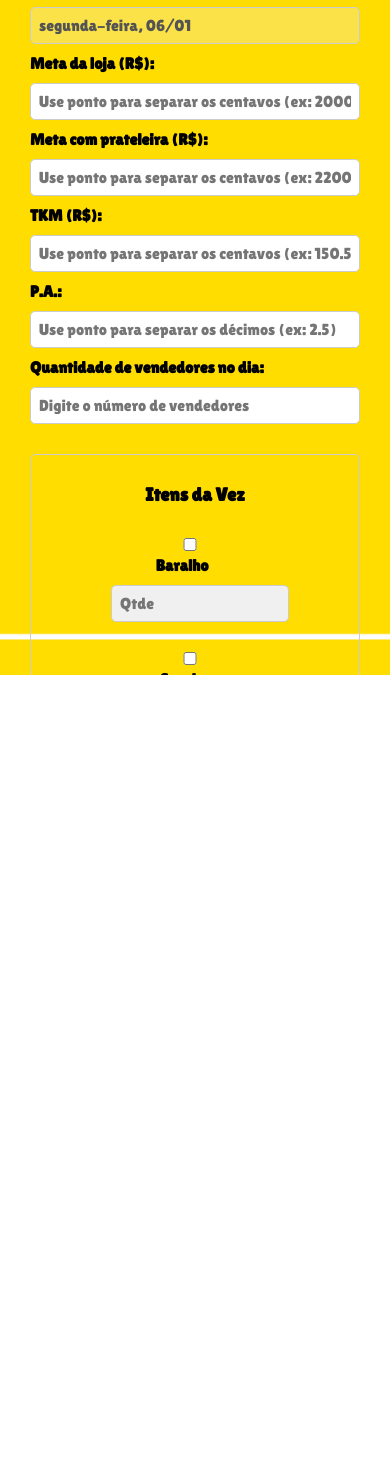
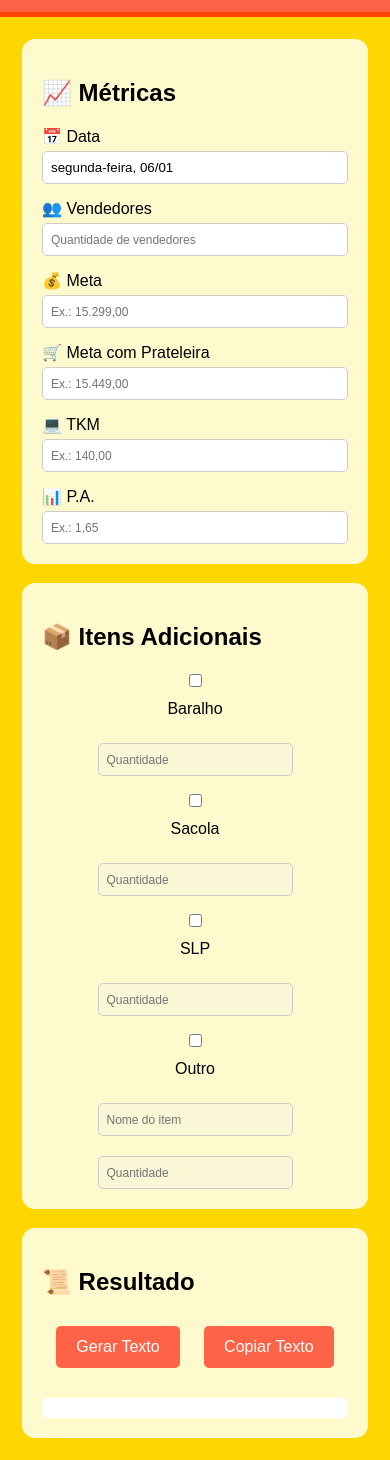
Before and after one commit to dualsgo/objetivosdodia, a plain HTML site: page index.html in a window 390 px wide. Shown: the part 169-1629 px from the top of the page. Before the commit the page ends 844 px from the top, so only its background shows below. Drawn offline with Linux system fonts and the light colour scheme.

Commit message:
Melhorias
Versão 2.0

```diff
--- a/index.html
+++ b/index.html
@@ -1,384 +1,295 @@
 <!DOCTYPE html>
-<html lang="en">
-
+<html lang="pt-BR">
 <head>
   <meta charset="UTF-8">
-    <meta name="viewport" content="width=device-width, initial-scale=1.0, maximum-scale=1.0">
+  <meta name="viewport" content="width=device-width, initial-scale=1.0">
   <title>Gerador de Texto - Objetivos do Dia</title>
   <style>
-        @import url('https://fonts.googleapis.com/css2?family=Lilita+One&display=swap');
-
+    /* Estilo global */
     body {
-            font-family: 'Lilita One', cursive;
+      font-family: 'Lilita One', sans-serif;
       margin: 0;
       padding: 0;
-            display: flex;
-            flex-direction: column;
-            height: 100vh;
-            background: url(./APRESENTACAO-TEMPLATE-RH-1.png) no-repeat center center fixed;
-            background-size: cover;
+      background-color: #FFD700; /* Fundo amarelo */
+    }
+
+    header {
+      text-align: center;
+      background-color: #FF6347;
+      color: white;
+      padding: 20px;
+      border-bottom: 5px solid #FF4500;
+    }
+
+    header h1 {
+      margin: 0;
+      font-size: 2rem;
+    }
+
+    header p {
+      margin: 10px 0 0;
+      font-size: 1rem;
     }
 
     .container {
-            display: flex;
-            flex: 1;
-            flex-direction: column;
-            padding: 10px;
-            overflow: auto;
+      display: grid;
+      grid-template-columns: 25% 25% 50%;
+      gap: 20px;
+      padding: 20px;
+      max-width: 1200px;
+      margin: auto;
     }
 
-        .content {
+    /* Estilo dos grids */
+    .metricas, .itens-adicionais, .resultado {
+      background-color: #FFFACD;
+      padding: 20px;
+      border-radius: 15px;
+      border: 2px solid #FFD700;
+    }
+
+    .metricas-grid, .itens-grid {
+      display: grid;
+      gap: 15px;
+    }
+
+    .metricas-grid div, .itens-grid .item {
       display: flex;
       flex-direction: column;
-            flex: 1;
-            padding: 10px;
-            box-sizing: border-box;
-
     }
 
-        .inputs,
-        .output {
-            margin: 0 auto;
-            width: 100%;
-            padding: 10px;
-            box-sizing: border-box;
-
+    .item {
+      display: grid;
+      grid-template-columns: auto 1fr;
+      align-items: center;
+      gap: 10px;
     }
 
-        h1,
-        h3 {
-            text-align: center;
-
-        }
-
-        @media (min-width: 768px) {
-            .content {
-                flex-direction: row;
-                justify-content: space-between;
-
-            }
-
-            .inputs,
-            .output {
-                width: 50%;
-                padding: 20px;
-                box-sizing: border-box;
-
-            }
+    .item input[type="number"],
+    #outro-nome {
+      grid-column: 1 / 3;
+      margin-top: 10px;
     }
 
     label {
-            font-weight: bold;
-
+      margin-bottom: 5px;
     }
 
-        input,
-        textarea,
-        button {
-            font-family: 'Lilita One', cursive;
-            width: 100%;
-            margin: 10px 0;
+    input {
       padding: 8px;
-            box-sizing: border-box;
       border: 1px solid #ccc;
       border-radius: 5px;
-            font-size: 16px;
+    }
 
+    input::placeholder {
+      font-size: 0.9em;
+    }
+
+    /* Botões */
+    .botoes {
+      text-align: center;
+      margin-top: 20px;
     }
 
     button {
-            background-color: #4CAF50;
+      margin: 10px;
+      padding: 12px 20px;
+      border: none;
+      border-radius: 5px;
+      cursor: pointer;
+      background-color: #FF6347;
       color: white;
-            border: none;
-            cursor: pointer;
-
+      font-size: 1rem;
     }
 
     button:hover {
-            background-color: #45a049;
+      background-color: #FF4500;
     }
 
-        textarea {
-            resize: none;
+    /* Resultado */
+    #resultado-detalhes {
+      margin-top: 20px;
+      background-color: #fff;
+      padding: 10px;
+      border-radius: 5px;
+      white-space: pre-line;
+      font-size: 1rem;
     }
 
-        .copy-button {
+    #mensagem {
       margin-top: 10px;
-            background-color: #008CBA;
+      color: #FF4500;
+      text-align: center;
+      font-weight: bold;
     }
 
-        .copy-button:hover {
-            background-color: #007BB5;
-        }
-
-        .item-section {
-            display: flex;
-            flex-direction: column;
-            align-items: center;
-            padding: 10px;
-            border: 1px solid #ccc;
-            border-radius: 5px;
-            margin-top: 20px;
-        }
-
-        .item-row {
-            display: flex;
-            align-items: center;
-            margin: 5px 0;
-        }
-
-        .item-row label {
-            margin-right: 10px;
-        }
-
-        .item-row input[type="number"] {
-            width: 60px;
-            margin-left: 10px;
-        }
-
-        .item-row input[type="number"]:disabled {
-            background-color: #f0f0f0;
-        }
-
-        .item-row input[type="text"] {
-            width: 100%;
-            margin-right: 10px;
-        }
-
-        .item-row input[type="text"]:disabled {
-            background-color: #f0f0f0;
-        }
-
-        .item-row input[type="checkbox"] {
-            margin-right: 10px;
-        }
-
-        .item-row input[type="checkbox"]:disabled {
-            cursor: not-allowed;
-        }
-
-        .item-row input[type="checkbox"]:checked+input[type="number"] {
-            background-color: #f0f0f0;
-        }
-
-        .item-row input[type="checkbox"]:checked+input[type="number"]:disabled {
-            background-color: #f0f0f0;
-        }
-
-        .item-row input[type="checkbox"]:checked+input[type="number"]:disabled {
-            background-color: #f0f0f0;
-        }
-
-
-        @media (max-width: 768px) {
-            .item-row {
-                flex-direction: column;
-            }
-
-            .item-row input[type="checkbox"] {
-                margin-right: 0;
-                margin-bottom: 5px;
-            }
-
-            .item-row input[type="number"] {
-                width: 100%;
-            }
-
-            .item-row input[type="text"] {
-                width: 100%;
+    /* Responsividade */
+    @media screen and (max-width: 768px) {
+      .container {
+        grid-template-columns: 1fr;
+        gap: 15px;
       }
     }
-
-        @media (max-width: 480px) {
-            .item-row input[type="number"] {
-                width: 100%;
-            }
-
-            .item-row input[type="text"] {
-                width: 100%;
-            }
-        }
-
-        @media (max-width: 320px) {
-            .item-row input[type="number"] {
-                width: 100%;
-            }
-
-            .item-row input[type="text"] {
-                width: 100%;
-            }
-        }
-
-        @media (max-width: 280px) {
-            .item-row input[type="number"] {
-                width: 100%;
-            }
-
-            .item-row input[type="text"] {
-                width: 100%;
-            }
-        }
-
-        @media (max-width: 240px) {
-            .item-row input[type="number"] {
-                width: 100%;
-            }
-
-            .item-row input[type="text"] {
-                width: 100%;
-            }
-        }
-
   </style>
 </head>
-
 <body>
+  <header>
+    <h1>🎯 Gerador de Texto - Objetivos do Dia 🎯</h1>
+    <p>📊 Meta e meta prateleira dizem respeito aos dados do painel de metas. O sistema fará o cálculo.</p>
+  </header>
   <div class="container">
-        <div class="content">
-            <div class="inputs">
-                <h1>Gerador de Texto - Objetivos do Dia</h1>
-
-                <label for="day">Data (automática):</label>
-                <input type="text" id="day" disabled>
-
-                <label for="storeGoal">Meta da loja (R$):</label>
-                <input type="text" id="storeGoal" placeholder="Use ponto para separar os centavos (ex: 20000.50)">
-
-                <label for="onlineGoal">Meta com prateleira (R$):</label>
-                <input type="text" id="onlineGoal" placeholder="Use ponto para separar os centavos (ex: 22000.50)">
-
-                <label for="tkm">TKM (R$):</label>
-                <input type="text" id="tkm" placeholder="Use ponto para separar os centavos (ex: 150.50)">
-
-                <label for="pa">P.A.:</label>
-                <input type="text" id="pa" placeholder="Use ponto para separar os décimos (ex: 2.5)">
-
-                <label for="sellers">Quantidade de vendedores no dia:</label>
-                <input type="number" id="sellers" placeholder="Digite o número de vendedores">
-
-                <div class="item-section">
-                    <h3>Itens da Vez</h3>
-                    <div class="item-row">
-                        <label><input type="checkbox" id="itemDeck"> Baralho</label>
-                        <input type="number" id="quantityDeck" placeholder="Qtde" min="0" disabled>
+    <!-- Métricas -->
+    <div class="metricas">
+      <h2>📈 Métricas</h2>
+      <div class="metricas-grid">
+        <div>
+          <label for="data">📅 Data</label>
+          <input type="text" id="data" readonly />
         </div>
-                    <div class="item-row">
-                        <label><input type="checkbox" id="itemBag"> Sacola</label>
-                        <input type="number" id="quantityBag" placeholder="Qtde" min="0" disabled>
+        <div>
+          <label for="vendedores">👥 Vendedores</label>
+          <input type="number" id="vendedores" placeholder="Quantidade de vendedores" />
         </div>
-                    <div class="item-row">
-                        <label><input type="checkbox" id="itemBattery"> Pilhas</label>
-                        <input type="number" id="quantityBattery" placeholder="Qtde" min="0" disabled>
+        <div>
+          <label for="meta">💰 Meta</label>
+          <input type="text" id="meta" placeholder="Ex.: 15.299,00" />
         </div>
-                    <div class="item-row">
-                        <label><input type="checkbox" id="itemSLP"> SLP</label>
-                        <input type="number" id="quantitySLP" placeholder="Qtde" min="0" disabled>
+        <div>
+          <label for="meta-prateleira">🛒 Meta com Prateleira</label>
+          <input type="text" id="meta-prateleira" placeholder="Ex.: 15.449,00" />
         </div>
-                    <h4>Outros Itens</h4>
-                    <div class="item-row">
-                        <input type="text" id="otherText1" placeholder="Item 1">
-                        <input type="number" id="quantityOther1" placeholder="Qtde" min="0">
+        <div>
+          <label for="tkm">💻 TKM</label>
+          <input type="text" id="tkm" placeholder="Ex.: 140,00" />
         </div>
-                    <div class="item-row">
-                        <input type="text" id="otherText2" placeholder="Item 2">
-                        <input type="number" id="quantityOther2" placeholder="Qtde" min="0">
-                    </div>
-                    <div class="item-row">
-                        <input type="text" id="otherText3" placeholder="Item 3">
-                        <input type="number" id="quantityOther3" placeholder="Qtde" min="0">
-                    </div>
-                </div>
-
-                <button onclick="generateText()">Gerar Texto</button>
-            </div>
-
-            <div class="output">
-                <h3>Texto para WhatsApp:</h3>
-                <textarea id="result" rows="20" readonly></textarea>
-                <button class="copy-button" onclick="copyToClipboard()">Copiar Texto</button>
+        <div>
+          <label for="pa">📊 P.A.</label>
+          <input type="text" id="pa" placeholder="Ex.: 1,65" />
         </div>
       </div>
     </div>
+    <!-- Itens Adicionais -->
+    <div class="itens-adicionais">
+      <h2>📦 Itens Adicionais</h2>
+      <div class="itens-grid">
+        <div class="item">
+          <input type="checkbox" id="baralho-check" />
+          <label for="baralho-check">Baralho</label>
+          <input type="number" placeholder="Quantidade" disabled />
+        </div>
+        <div class="item">
+          <input type="checkbox" id="sacola-check" />
+          <label for="sacola-check">Sacola</label>
+          <input type="number" placeholder="Quantidade" disabled />
+        </div>
+        <div class="item">
+          <input type="checkbox" id="slp-check" />
+          <label for="slp-check">SLP</label>
+          <input type="number" placeholder="Quantidade" disabled />
+        </div>
+        <div class="item">
+          <input type="checkbox" id="outro-check" />
+          <label for="outro-check">Outro</label>
+          <input type="text" id="outro-nome" placeholder="Nome do item" disabled />
+          <input type="number" placeholder="Quantidade" disabled />
+        </div>
+      </div>
+    </div>
+    <!-- Resultado -->
+    <div class="resultado">
+      <h2>📜 Resultado</h2>
+      <div class="botoes">
+        <button id="gerar-texto">Gerar Texto</button>
+        <button id="copiar-texto">Copiar Texto</button>
+      </div>
+      <div id="mensagem"></div>
+      <div id="resultado-detalhes"></div>
+    </div>
+  </div>
+  <script>
+    const parseValor = (valor) => parseFloat(valor.replace(/\./g, '').replace(',', '.')) || 0;
 
-    <script>
-        document.getElementById('day').value = new Date().toLocaleDateString('pt-BR', {
-            weekday: 'long', day: '2-digit', month: '2-digit'
+    document.getElementById('data').value = new Date().toLocaleDateString('pt-BR', {
+      weekday: 'long',
+      day: '2-digit',
+      month: '2-digit',
     });
 
-        document.querySelectorAll('.item-row input[type="checkbox"]').forEach(checkbox => {
-            checkbox.addEventListener('change', function () {
-                const quantityInput = this.parentNode.nextElementSibling;
-                quantityInput.disabled = !this.checked;
+    document.querySelectorAll('.item input[type="checkbox"]').forEach((checkbox) => {
+      checkbox.addEventListener('change', () => {
+        const inputs = checkbox.parentElement.querySelectorAll('input[type="number"], input[type="text"]');
+        inputs.forEach((input) => (input.disabled = !checkbox.checked));
       });
     });
 
-        function parseCurrency(value) {
-            if (!value) return 0;
-            return parseFloat(value.replace(/[.,]/g, (m, i, s) => s.indexOf('.') < i ? '' : '.')) || 0;
+    document.getElementById('gerar-texto').addEventListener('click', () => {
+      const vendedores = parseInt(document.getElementById('vendedores').value) || 1;
+      const meta = parseValor(document.getElementById('meta').value);
+      const metaPrateleira = parseValor(document.getElementById('meta-prateleira').value);
+      const tkm = parseValor(document.getElementById('tkm').value);
+      const pa = parseValor(document.getElementById('pa').value);
+
+      // Verificações
+      const mensagem = document.getElementById('mensagem');
+      mensagem.textContent = '';
+
+      if (pa > 5 || pa < 1) {
+        mensagem.textContent = '⚠️ P.A. deve estar entre 1 e 5. Use vírgula como separador decimal!';
+        return;
       }
 
-        function generateText() {
-                const day = document.getElementById('day').value;
-                const storeGoal = parseCurrency(document.getElementById('storeGoal').value);
-                const totalGoal = parseCurrency(document.getElementById('onlineGoal').value);
-                const tkm = parseCurrency(document.getElementById('tkm').value);
-                const pa = parseFloat(document.getElementById('pa').value.replace(',', '.')) || 0;
-                const sellers = parseInt(document.getElementById('sellers').value) || 1;
+      if (metaPrateleira < meta) {
+        mensagem.textContent = '⚠️ Meta com prateleira não pode ser menor que a meta da loja. Verifique os valores!';
+        return;
+      }
 
-                const onlineGoal = totalGoal - storeGoal;
-                const individualGoal = (storeGoal / sellers).toFixed(2);
-                const individualOnlineGoal = (onlineGoal / sellers).toFixed(2);
+      // Cálculos
+      const metaPrateleiraDif = metaPrateleira - meta;
+      const metaIndividual = Math.round(meta / vendedores);
+      const metaPrateleiraIndividual = Math.round(metaPrateleiraDif / vendedores);
+      const cuponsTotais = tkm > 0 ? Math.round(meta / tkm) : 0;
+      const cuponsIndividuais = Math.round(cuponsTotais / vendedores);
 
-                // Cálculo da quantidade de cupons
-                const totalCoupons = tkm > 0 ? Math.ceil(storeGoal / tkm) : 0;
-                const individualCoupons = Math.ceil(totalCoupons / sellers);
-
-                let result = `📅 *Objetivos do Dia (${day}):*\n\n`;
-                result += `🎯 *Meta da Loja:* R$ ${storeGoal.toLocaleString('pt-BR')}\n`;
-                result += `👤 *Meta Individual:* R$ ${(parseFloat(individualGoal)).toLocaleString('pt-BR')}\n\n`;
-                result += `💻 *Meta Prateleira:* R$ ${onlineGoal.toLocaleString('pt-BR')}\n`;
-                result += `🌐 *Meta Prateleira Individual:* R$ ${(parseFloat(individualOnlineGoal)).toLocaleString('pt-BR')}\n\n`;
-                result += `💻 *TKM:* R$ ${tkm.toLocaleString('pt-BR')}\n📊 *P.A.:* ${pa.toFixed(1)}\n\n`;
-                result += `🧾 *Cupons Totais (Estimados):* ${totalCoupons} cupons\n`;
-                result += `👤 *Cupons Individuais (Estimados):* ${individualCoupons} cupons por vendedor\n\n`;
-
-                const items = [];
-                document.querySelectorAll('.item-row input[type="checkbox"]').forEach(checkbox => {
+      // Itens adicionais
+      const adicionais = [];
+      document.querySelectorAll('.item input[type="checkbox"]').forEach((checkbox) => {
         if (checkbox.checked) {
-                        const itemLabel = checkbox.parentNode.textContent.trim();
-                        const quantityInput = checkbox.parentNode.nextElementSibling;
-                        const quantity = parseInt(quantityInput.value) || 0;
-                        if (quantity > 0) {
-                            const individualQuantity = (quantity / sellers).toFixed(0);
-                            items.push(`🎯 *${itemLabel}:* ${quantity} unidades (👤 ${individualQuantity} por vendedor)`);
-                        }
+          const nome = checkbox.id === 'outro-check' ? document.getElementById('outro-nome').value : checkbox.nextElementSibling.textContent;
+          const quantidade = parseInt(checkbox.parentElement.querySelector('input[type="number"]').value) || 0;
+          const quantidadePorVendedor = Math.round(quantidade / vendedores);
+          adicionais.push(`📦 *${nome}:* ${quantidade} (${quantidadePorVendedor} por vendedor)`);
         }
       });
 
-                for (let i = 1; i <= 3; i++) {
-                    const otherText = document.getElementById(`otherText${i}`).value.trim();
-                    const quantity = parseInt(document.getElementById(`quantityOther${i}`).value) || 0;
-                    if (otherText && quantity > 0) {
-                        const individualQuantity = (quantity / sellers).toFixed(0);
-                        items.push(`🎯 *${otherText}:* ${quantity} unidades (👤 ${individualQuantity} por vendedor)`);
-                    }
+      // Texto gerado
+      let texto = `
+📅 *Objetivos do Dia (${document.getElementById('data').value}):*
+
+🎯 *Meta da Loja:* R$ ${meta.toLocaleString('pt-BR', { minimumFractionDigits: 2 })}
+👤 *Meta Individual:* R$ ${metaIndividual.toLocaleString('pt-BR', { minimumFractionDigits: 2 })}
+
+🛒 *Meta Prateleira:* R$ ${metaPrateleiraDif.toLocaleString('pt-BR', { minimumFractionDigits: 2 })}
+🌐 *Meta Prateleira Individual:* R$ ${metaPrateleiraIndividual.toLocaleString('pt-BR', { minimumFractionDigits: 2 })}
+
+💻 *TKM:* R$ ${tkm.toLocaleString('pt-BR', { minimumFractionDigits: 2 })}
+📊 *P.A.:* ${pa.toFixed(2)}
+
+🧾 *Cupons Totais (Estimados):* ${cuponsTotais}
+👤 *Cupons Individuais (Estimados):* ${cuponsIndividuais} cupons por vendedor`;
+
+      if (adicionais.length > 0) {
+        texto += `\n\n📋 *Itens adicionais:*\n${adicionais.join('\n')}`;
       }
 
-                if (items.length > 0) {
-                    result += items.join('\n');
-                }
+      document.getElementById('resultado-detalhes').textContent = texto;
+      mensagem.textContent = '✅ Texto gerado com sucesso!';
+    });
 
-                document.getElementById('result').value = result;
-            }
-
-
-        function copyToClipboard() {
-            const resultText = document.getElementById('result');
-            resultText.select();
-            document.execCommand('copy');
-            alert('Texto copiado!');
-        }
+    document.getElementById('copiar-texto').addEventListener('click', () => {
+      const texto = document.getElementById('resultado-detalhes').textContent;
+      navigator.clipboard.writeText(texto);
+      document.getElementById('mensagem').textContent = '📋 Texto copiado para a área de transferência!';
+    });
   </script>
 </body>
-
 </html>
```
Lines whose indentation alone changed are shown as unchanged.
